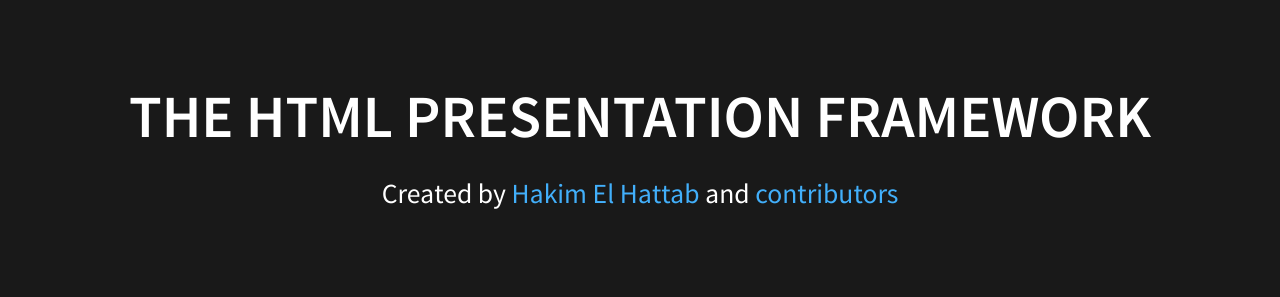
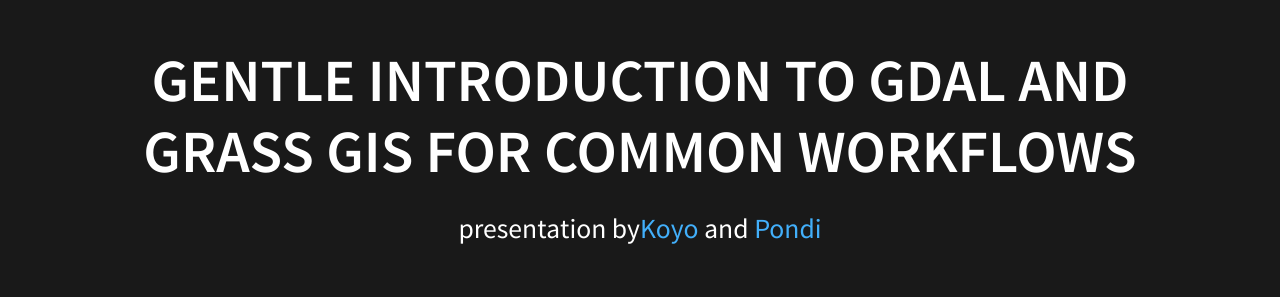
Before and after one commit to koyo-nic/gdal-grass-2021, a website: page demo.html in a window 1280 px wide. Shown: the part 371-668 px from the top of the page. Drawn offline with Linux system fonts and the light colour scheme.

Commit message:
modify presentation

```diff
--- a/demo.html
+++ b/demo.html
@@ -32,9 +32,9 @@
 					<a href="https://revealjs.com">
 						<img src="https://static.slid.es/reveal/logo-v1/reveal-white-text.svg" alt="reveal.js logo" style="height: 180px; margin: 0 auto 4rem auto; background: transparent;" class="demo-logo">
 					</a>
-					<h3>The HTML Presentation Framework</h3>
+					<h3>GENTLE INTRODUCTION TO GDAL AND GRASS GIS FOR COMMON WORKFLOWS</h3>
 					<p>
-						<small>Created by <a href="http://hakim.se">Hakim El Hattab</a> and <a href="https://github.com/hakimel/reveal.js/graphs/contributors">contributors</a></small>
+						<small>presentation by<a href="http://hakim.se">Koyo</a> and <a href="https://github.com/hakimel/reveal.js/graphs/contributors">Pondi</a></small>
 					</p>
 				</section>
 
```
Also changed, not shown: 1 other file.
